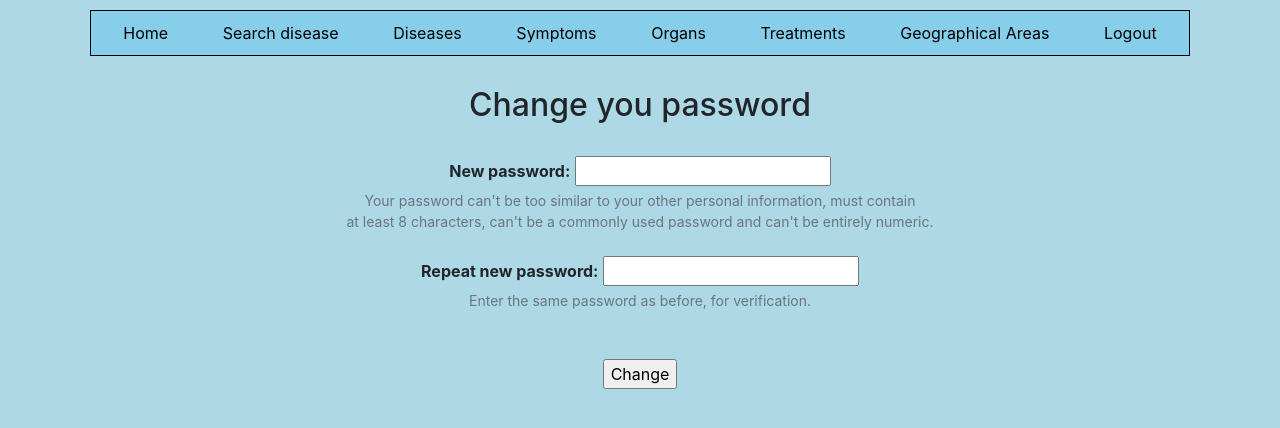
After one commit to nikolska/Medical_reference_book, a Django app: page /change_password/1/ in a window 1280 px wide. The commit adds this page. Shown: the top 428 px of the page. Run offline with Django 3.2, Linux system fonts and the light colour scheme; the visitor is signed in with stand-in values (Sample User, id 1); data comes from the database, SQL or seed files in the repository; some libraries are stand-ins or nearby versions.

Commit message:
add change password view (UpdateView)

```diff
--- a/medical_app/main_app/forms.py
+++ b/medical_app/main_app/forms.py
@@ -122,3 +122,22 @@ class UserCreateForm(forms.ModelForm):
             self.add_error('password', 'Passwords do not match!')
         if User.objects.filter(username=cleaned_data['username']):
             self.add_error('username', 'This username is already taken, try another one!')
+
+
+class UserPasswordUpdateForm(forms.ModelForm):
+    """Form to change user's password."""
+
+    repeat_password = forms.CharField(widget=forms.PasswordInput, label='Repeat new password')
+
+    class Meta:
+        """Meta class."""
+        model = User
+        fields = ['password', ]
+        labels = {'password': 'New password'}
+        widgets = {'password': forms.PasswordInput}
+
+    def clean(self):
+        """Method to validate the password."""
+        cleaned_data = super().clean()
+        if cleaned_data['password'] != cleaned_data['repeat_password']:
+            self.add_error('password', 'Passwords do not match!')
--- /dev/null
+++ b/medical_app/main_app/templates/change_password.html
@@ -0,0 +1,33 @@
+{% extends 'base.html' %}
+
+{% block title %}Change password{% endblock %}
+
+
+{% block content %}
+
+<h2 align="center">Change you password</h2><br>
+
+<div align="center">
+    <form method="POST">
+        {% csrf_token %}
+
+        <b>{{ form.password.label }}:</b>
+        {{ form.password }}
+
+        <div id="passwordHelpBlock" class="form-text">
+            Your password can't be too similar to your other personal information, must contain <br>
+            at least 8 characters, can't be a commonly used password and can't be entirely numeric.
+        </div><br>
+
+        <b>{{ form.repeat_password.label }}:</b>
+        {{ form.repeat_password }}
+
+        <div id="passwordHelpBlock" class="form-text">
+            Enter the same password as before, for verification.
+        </div><br>
+
+        <br><input type="submit" value="Change">
+    </form>
+</div>
+
+{% endblock %}
--- a/medical_app/main_app/templates/home_page.html
+++ b/medical_app/main_app/templates/home_page.html
@@ -10,6 +10,7 @@
     {% if request.user.is_authenticated %}
         <br><br><h1>Hello, {{ request.user.first_name }} {{ request.user.last_name }}! </h1>
         <br><br><h3>Now you can start to work with the <b>MedicalWebSite</b>!</h3>
+        <br><br><h5><a href="{% url 'change_password' request.user.pk %}"><b>Change you password</b></a></h5>
     {% else %}
         <h1>Hello! </h1><br>
         <h3>This is the <b>MedicalWebSite</b> allows you to search for diseases by symptoms,
--- a/medical_app/main_app/templates/registration.html
+++ b/medical_app/main_app/templates/registration.html
@@ -20,7 +20,11 @@
     <br><br><b>{{ form.username.label }}:</b>
     {{ form.username }}
 
-    <br><br><b>{{ form.email.label }}:</b>
+    <div id="passwordHelpBlock" class="form-text">
+        150 characters or fewer. Letters, digits and @/./+/-/_ only.
+    </div><br>
+
+    <b>{{ form.email.label }}:</b>
     {{ form.email }}
 
     <br><br><b>{{ form.password.label }}:</b>
--- a/medical_app/main_app/views.py
+++ b/medical_app/main_app/views.py
@@ -2,17 +2,19 @@ from formtools.preview import FormPreview
 from formtools.wizard.views import WizardView, SessionWizardView
 
 from django.contrib.auth import logout
-from django.contrib.auth.models import Group
+from django.contrib.auth.mixins import PermissionRequiredMixin
+from django.contrib.auth.models import Group, Permission
 from django.http import Http404, HttpResponseRedirect
 from django.shortcuts import render, get_object_or_404, get_list_or_404
 from django.urls import reverse, reverse_lazy
 from django.views.generic import (
-    CreateView, DetailView, FormView, ListView, RedirectView, TemplateView, View
+    CreateView, DetailView, FormView, ListView, RedirectView, TemplateView, UpdateView, View
 )
 
 from .forms import (
     DiseaseCreateForm, GeographicalAreaCreateForm, LoginUserForm,
-    OrganCreateForm, SymptomCreateForm, TreatmentsCreateForm, UserCreateForm
+    OrganCreateForm, SymptomCreateForm, TreatmentsCreateForm, UserCreateForm,
+    UserPasswordUpdateForm
 )
 from .models import Disease, DiseaseSymptom, GeographicalArea, Organ, Symptom, Treatment, User
 
@@ -185,7 +187,7 @@ class LogOutView(RedirectView):
 
 
 class RegistrationView(FormView):
-    """ Register page. """
+    """ Registration page. """
 
     model = User
     form_class = UserCreateForm
@@ -203,6 +205,7 @@ class RegistrationView(FormView):
 
         doctors = Group.objects.get(name='Doctors')
         patients = Group.objects.get(name='Patients')
+        permission = Permission.objects.get(name='Can change user')
 
         user = User.objects.create_user(
             first_name=first_name,
@@ -211,12 +214,34 @@ class RegistrationView(FormView):
             email=email,
             medical_license=medical_license
         )
-        user.set_password(password)
 
         if medical_license is True:
             user.groups.add(doctors)
         else:
             user.groups.add(patients)
 
+        user.set_password(password)
+        user.user_permissions.add(permission)
         user.save()
         return HttpResponseRedirect(self.get_success_url())
+
+
+class UserPasswordUpdateView(PermissionRequiredMixin, UpdateView):
+    """Change user's password."""
+
+    model = User
+    form_class = UserPasswordUpdateForm
+    template_name = 'change_password.html'
+    success_url = reverse_lazy('log_in')
+    permission_required = 'main_app.change_user'
+
+    def get_form_kwargs(self):
+        kwargs = super().get_form_kwargs()
+        kwargs['instance'] = None
+        return kwargs
+
+    def form_valid(self, form):
+        user = self.get_object()
+        user.set_password(form.cleaned_data['password'])
+        user.save()
+        return HttpResponseRedirect(self.get_success_url())
--- a/medical_app/medical_app/urls.py
+++ b/medical_app/medical_app/urls.py
@@ -22,7 +22,7 @@ from main_app.views import (
     AddNewOrganView, AuthorizationView, DiseaseCreateView,
     DiseaseDetailsView, DiseasesListView, GeographicalAreaListView,
     HomePageView, LogInView, LogOutView, OrgansListView, RegistrationView,
-    SearchDiseaseView, SymptomsListView, TreatmentsListView
+    SearchDiseaseView, SymptomsListView, TreatmentsListView, UserPasswordUpdateView
 )
 
 
@@ -30,6 +30,7 @@ urlpatterns = [
     path('', HomePageView.as_view(), name='home_page'),
     path('admin/', admin.site.urls, name='admin'),
     path('authorization/', AuthorizationView.as_view(), name='authorization'),
+    re_path(r'^change_password/(?P<pk>\d+)/$', UserPasswordUpdateView.as_view(), name='change_password'),
     path('diseases/', DiseasesListView.as_view(), name='diseases_list'),
     re_path(r'^diseases/(?P<pk>\d+)/$', DiseaseDetailsView.as_view(), name='disease_details'),
     path('diseases/add/', DiseaseCreateView.as_view(), name='add_disease'),
```
